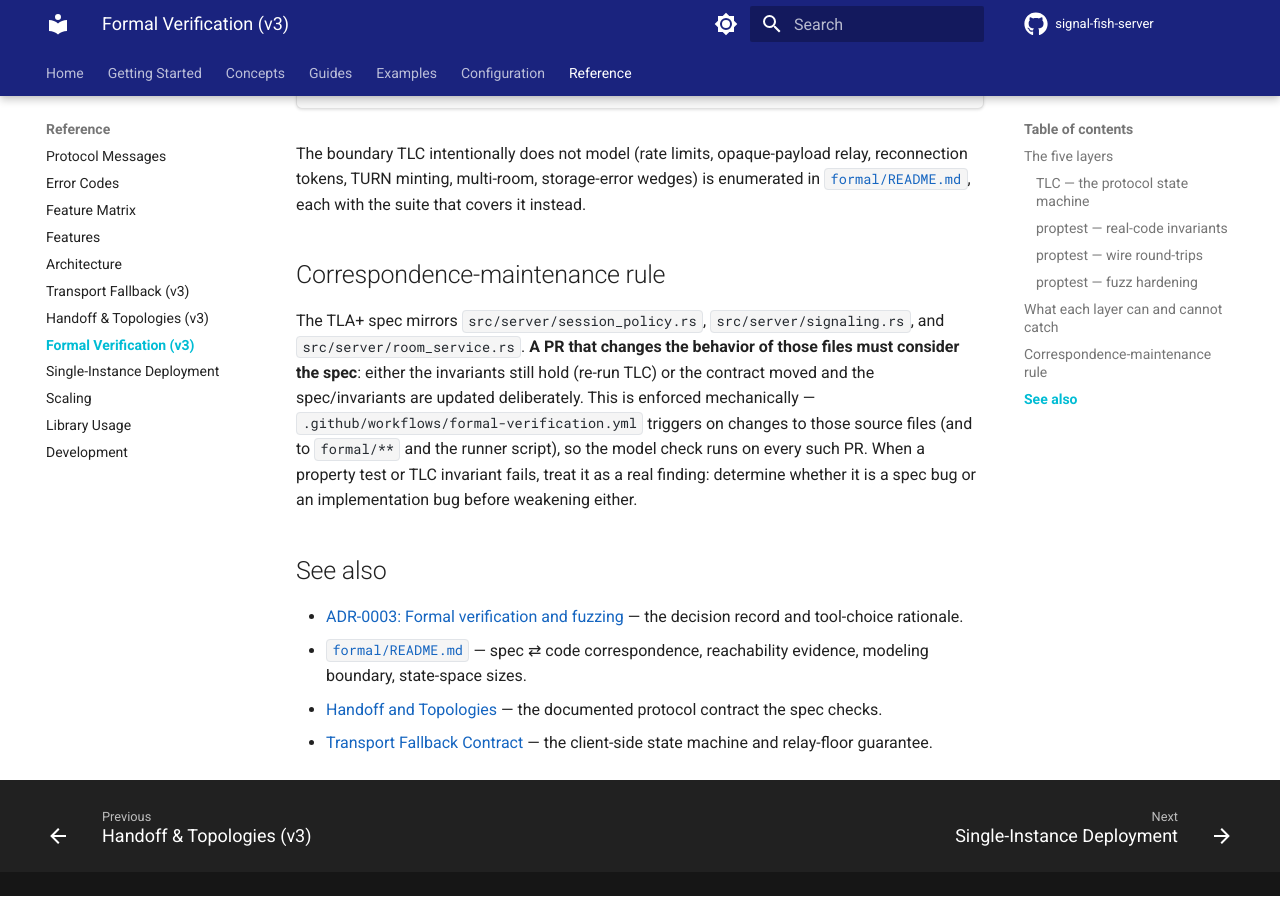
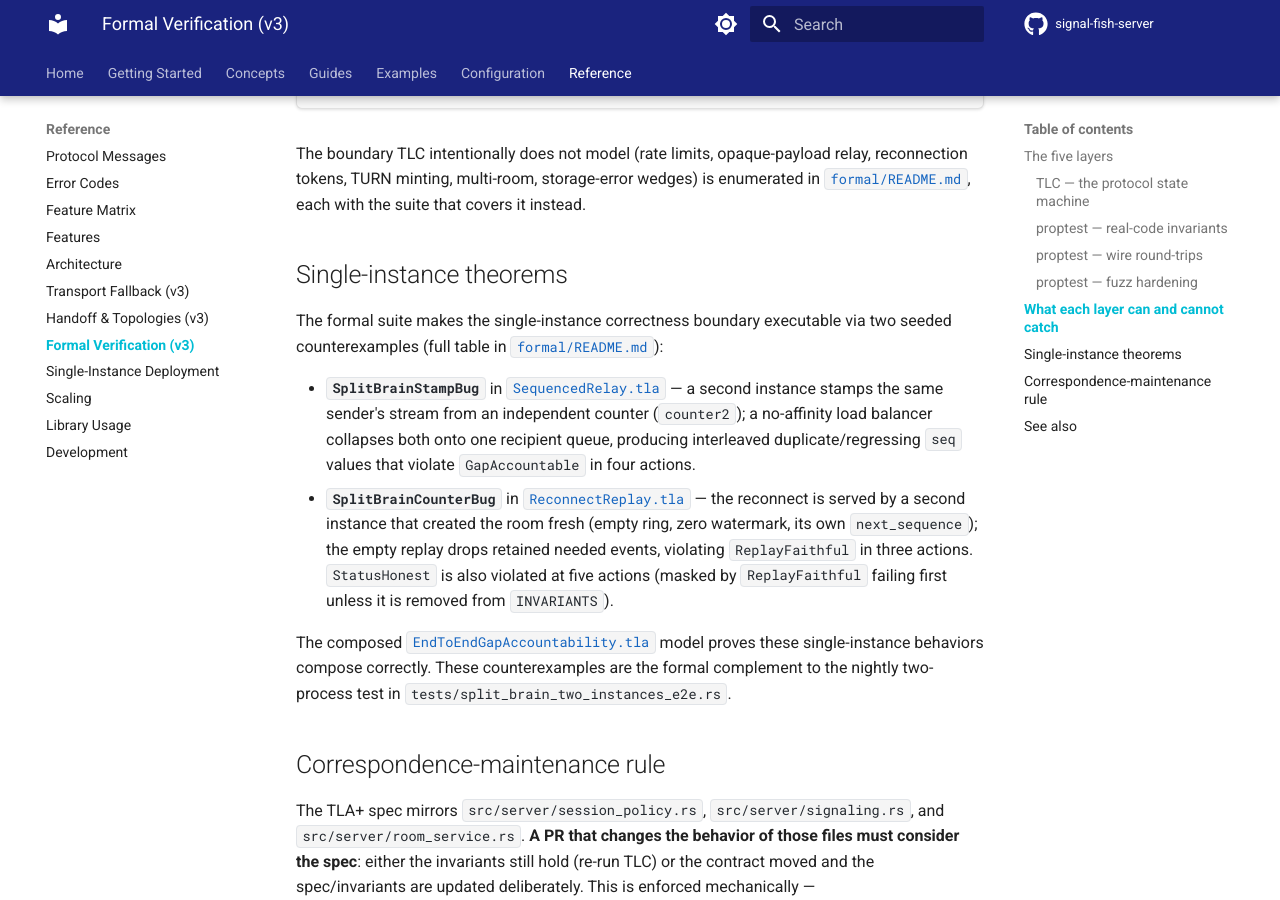
Before and after one commit to Ambiguous-Interactive/signal-fish-server, an MkDocs documentation site: the page built from docs/architecture/formal-verification.md, in a window 1280 px wide and 900 px high, scrolled down 3220 px. Built offline with MkDocs 1.6.1 and Material for MkDocs 9.7.7, drawn with Linux system fonts in a browser that asks for light colours; comment, search, counter and statistics services are not loaded.

Commit message:
docs: add Single-instance theorems section to formal-verification.md and fix broken link

```diff
--- a/docs/architecture/formal-verification.md
+++ b/docs/architecture/formal-verification.md
@@ -121,6 +121,32 @@ in
 each with the suite that covers
 it instead.
 
+## Single-instance theorems
+
+The formal suite makes the single-instance correctness boundary executable via
+two seeded counterexamples (full table in
+[`formal/README.md`](https://github.com/Ambiguous-Interactive/signal-fish-server/blob/main/formal/README.md)):
+
+- **`SplitBrainStampBug`** in
+  [`SequencedRelay.tla`](https://github.com/Ambiguous-Interactive/signal-fish-server/blob/main/formal/tla/SequencedRelay.tla)
+  — a second instance stamps the same sender's stream from an independent
+  counter (`counter2`); a no-affinity load balancer collapses both onto one
+  recipient queue, producing interleaved duplicate/regressing `seq` values that
+  violate `GapAccountable` in four actions.
+- **`SplitBrainCounterBug`** in
+  [`ReconnectReplay.tla`](https://github.com/Ambiguous-Interactive/signal-fish-server/blob/main/formal/tla/ReconnectReplay.tla)
+  — the reconnect is served by a second instance that created the room fresh
+  (empty ring, zero watermark, its own `next_sequence`); the empty replay drops
+  retained needed events, violating `ReplayFaithful` in three actions.
+  `StatusHonest` is also violated at five actions (masked by `ReplayFaithful`
+  failing first unless it is removed from `INVARIANTS`).
+
+The composed
+[`EndToEndGapAccountability.tla`](https://github.com/Ambiguous-Interactive/signal-fish-server/blob/main/formal/tla/EndToEndGapAccountability.tla)
+model proves these single-instance behaviors compose correctly. These
+counterexamples are the formal complement to the nightly two-process test in
+`tests/split_brain_two_instances_e2e.rs`.
+
 ## Correspondence-maintenance rule
 
 The TLA+ spec mirrors `src/server/session_policy.rs`, `src/server/signaling.rs`,
```
Also changed, not shown: docs/architecture/single-instance-deployment.md (+1 -1 lines).
